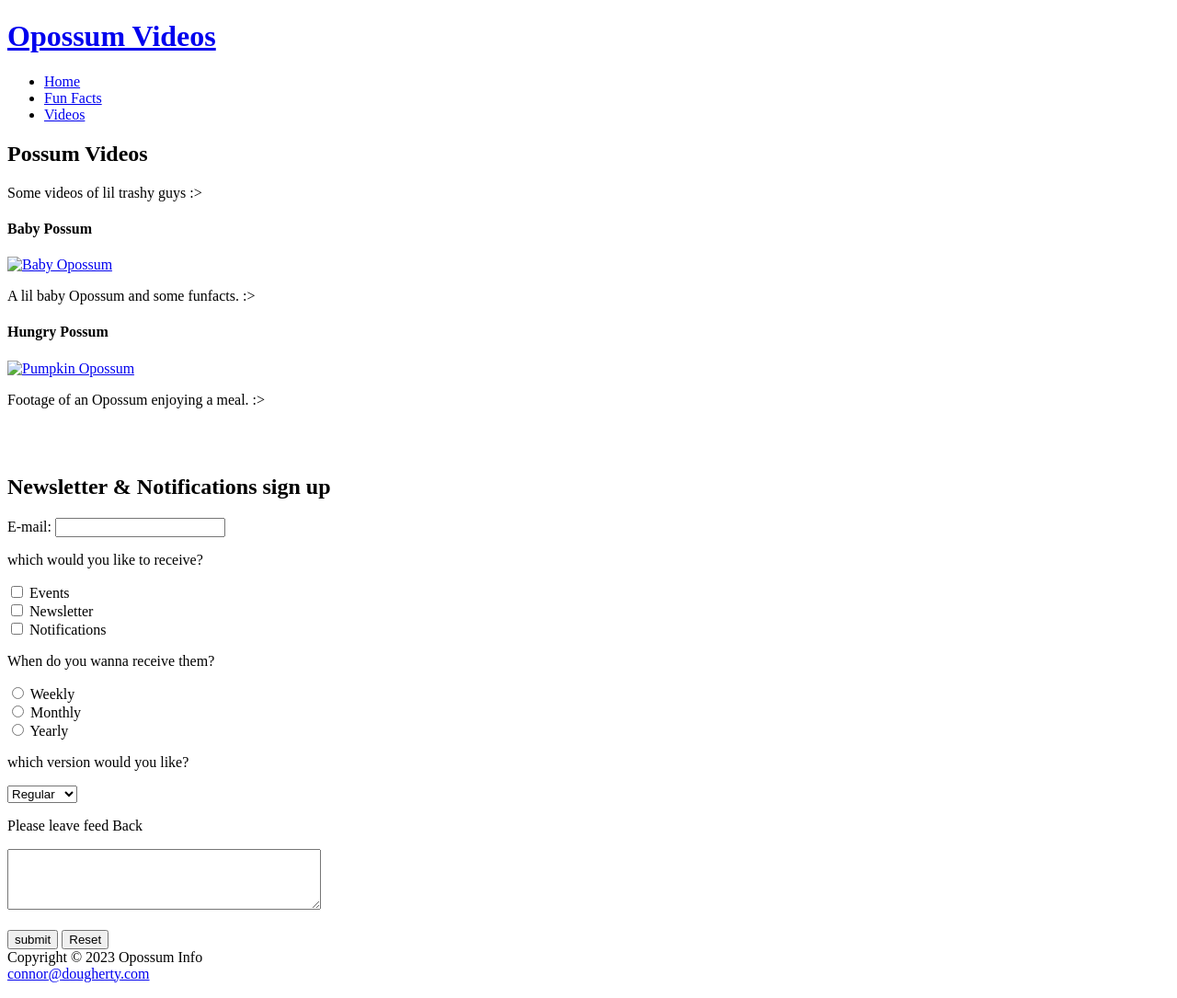
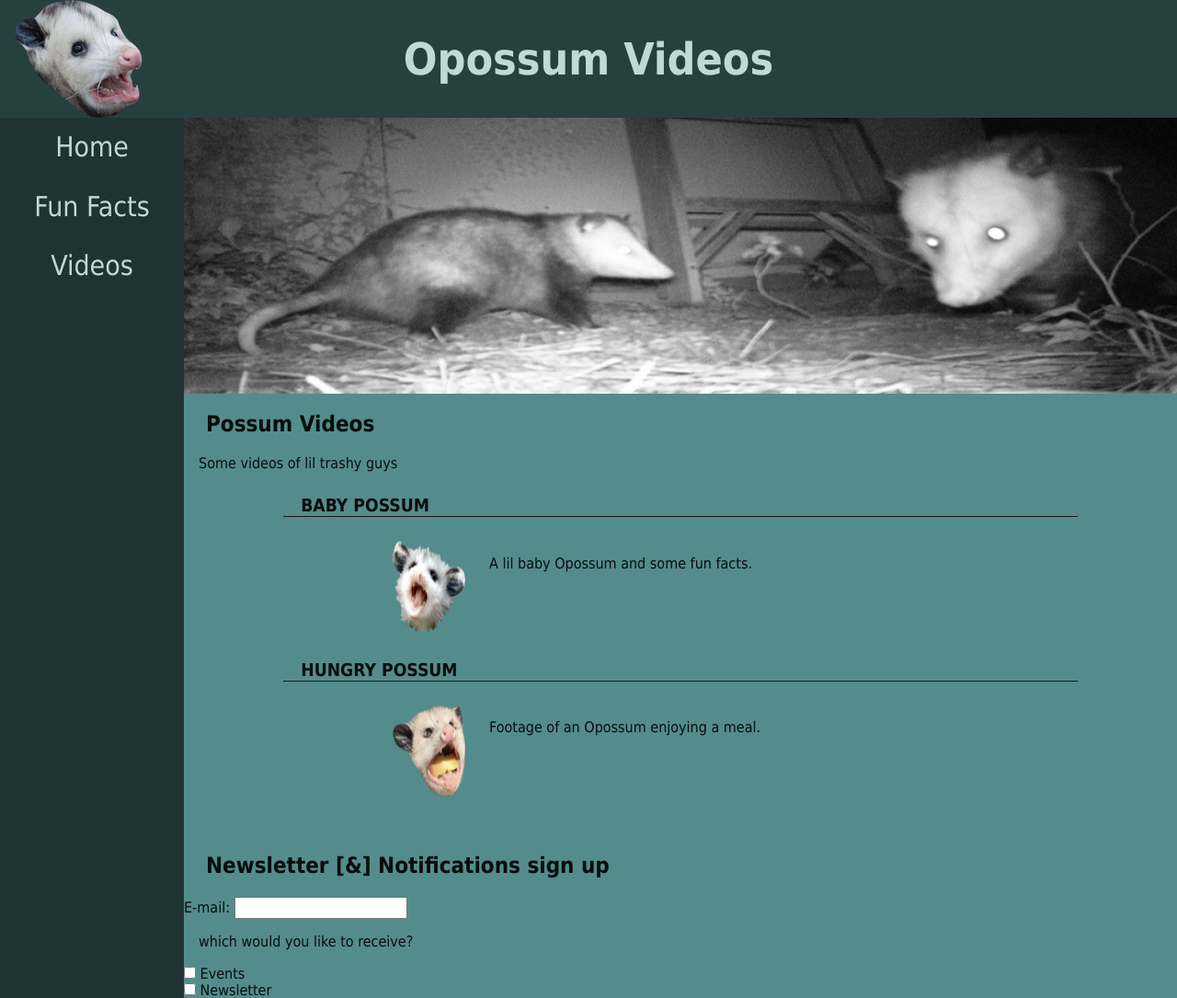
Before and after one commit to SWIC-177/html-css-skills-demo-Connor-Dougherty, a plain HTML site: page videos.html in a window 1280 px wide. Shown: the top 1085 px of the page at 92% size. Drawn offline with nearby package versions, Linux system fonts and the light colour scheme.

Commit message:
My website, thank you for the help

```diff
--- a/videos.html
+++ b/videos.html
@@ -2,9 +2,9 @@
 <html lang="en">
   <head>
     <title>Opossum Info</title>
-<meta charset="utf-8">
-<meta name="viewport" content="width=device-width, initial-scale=1.0">
-<link href="poss.css" rel="stylesheet">
+    <meta charset="utf-8" />
+    <meta name="viewport" content="width=device-width, initial-scale=1.0" />
+    <link href="./style.css" rel="stylesheet" />
   </head>
   <body>
     <div id="wrapper">
@@ -19,54 +19,67 @@
         </ul>
       </nav>
       <main>
-    <div id="heroguitar">
-    </div>
+        <div id="heroguitar"></div>
         <h2>Possum Videos</h2>
-	<p>Some videos of lil trashy guys :></p>
+        <p>Some videos of lil trashy guys</p>
         <h4>Baby Possum</h4>
         <div class="details">
-	<a href="https://www.youtube.com/shorts/r3B1R9y6dCc"><img src="possbabythumb.png" alt="Baby Opossum" width="100" height="100"></a>
-	<p>A lil baby Opossum and some funfacts. :></p>
+          <a href="https://www.youtube.com/shorts/r3B1R9y6dCc"
+            ><img
+              src="./images/possbabythumb.png"
+              alt="Baby Opossum"
+              width="100"
+              height="100"
+          /></a>
+          <p>A lil baby Opossum and some fun facts.</p>
         </div>
         <h4>Hungry Possum</h4>
         <div class="details">
-	<a href="https://www.youtube.com/watch?v=Rfbj2YgqtLM"><img src="posseatthumb.png" alt="Pumpkin Opossum" width="100" height="100"></a>
-	<p>Footage of an Opossum enjoying a meal. :></p>
+          <a href="https://www.youtube.com/watch?v=Rfbj2YgqtLM"
+            ><img
+              src="./images/posseatthumb.png"
+              alt="Pumpkin Opossum"
+              width="100"
+              height="100"
+          /></a>
+          <p>Footage of an Opossum enjoying a meal.</p>
         </div>
-	<br>
-	<br>
-	<h2>Newsletter & Notifications sign up</h2>
+        <br />
+        <br />
+        <h2>Newsletter [&] Notifications sign up</h2>
         <form method="get">
-	E-mail: <input type="text" name="email" id="email">
+          E-mail: <input type="text" name="email" id="email" />
           <p>which would you like to receive?</p>
-	<input type="checkbox" name="events" id="events"> Events
-	<br>
-	<input type="checkbox" name="news" id="news"> Newsletter
-	<br>
-	<input type="checkbox" name="notifications" id="notifications"> Notifications
-	<br>
+          <input type="checkbox" name="events" id="events" /> Events
+          <br />
+          <input type="checkbox" name="news" id="news" /> Newsletter
+          <br />
+          <input type="checkbox" name="notifications" id="notifications" />
+          Notifications
+          <br />
           <p>When do you wanna receive them?</p>
-	<input type="radio" name="weekly" id="weekly"> Weekly
-	<br>
-	<input type="radio" name="monthly" id="monthly"> Monthly
-	<br>
-	<input type="radio" name="yearly" id="yearly"> Yearly
-	<br>
+          <input type="radio" name="weekly" id="weekly" /> Weekly
+          <br />
+          <input type="radio" name="monthly" id="monthly" /> Monthly
+          <br />
+          <input type="radio" name="yearly" id="yearly" /> Yearly
+          <br />
           <p>which version would you like?</p>
-	<select size="1" name="version" id="version"
-	<option>which version would you like?</option>
+          <select size="1" name="version" id="version">
+            <option>Choose a version</option>
             <option value="regular">Regular</option>
             <option value="premium">Premium</option>
           </select>
-	<br>
+          <br />
           <p>Please leave feed Back</p>
-	<textarea name="comments" id="comments" cols="40" rows="4"> </textarea>
-	<br><br>
-	<input type="submit" value="submit"> <input type="reset">
+          <textarea name="comments" id="comments" cols="40" rows="4">
+          </textarea>
+          <br /><br />
+          <input type="submit" value="submit" /> <input type="reset" />
         </form>
       </main>
       <footer>
-Copyright &copy; 2023 Opossum Info<br>
+        Copyright &copy; 2023 Opossum Info<br />
         <a href="mailto:connor@dougherty.com">connor@dougherty.com</a>
       </footer>
     </div>
```
Also changed, not shown: facts.html (+26 -10 lines), index.html (+14 -10 lines). Lines whose indentation alone changed are shown as unchanged.
